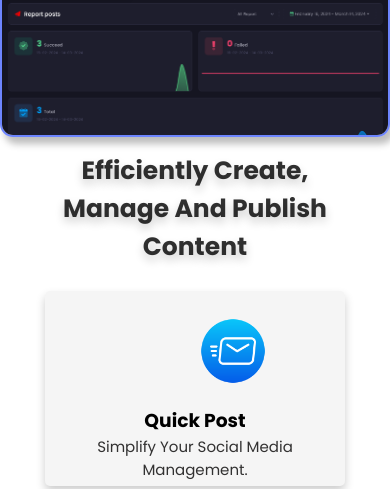
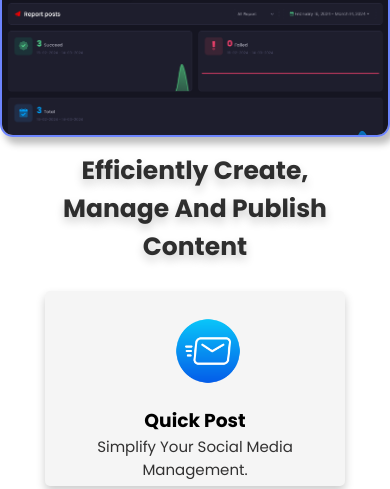
Before and after one commit to kamaleeshwaran-M-P/social-media-management, a plain HTML site: page index.html in a window 390 px wide. Shown: the part 430-919 px from the top of the page. Drawn offline with Linux system fonts and the light colour scheme.

Commit message:
Update style.css

```diff
--- a/style.css
+++ b/style.css
@@ -306,7 +306,7 @@
         width:70px;
         height:70px;
         margin: 20px;
-        margin-left: 140px;
+        margin-left: 115px;
             }
 
 
```
